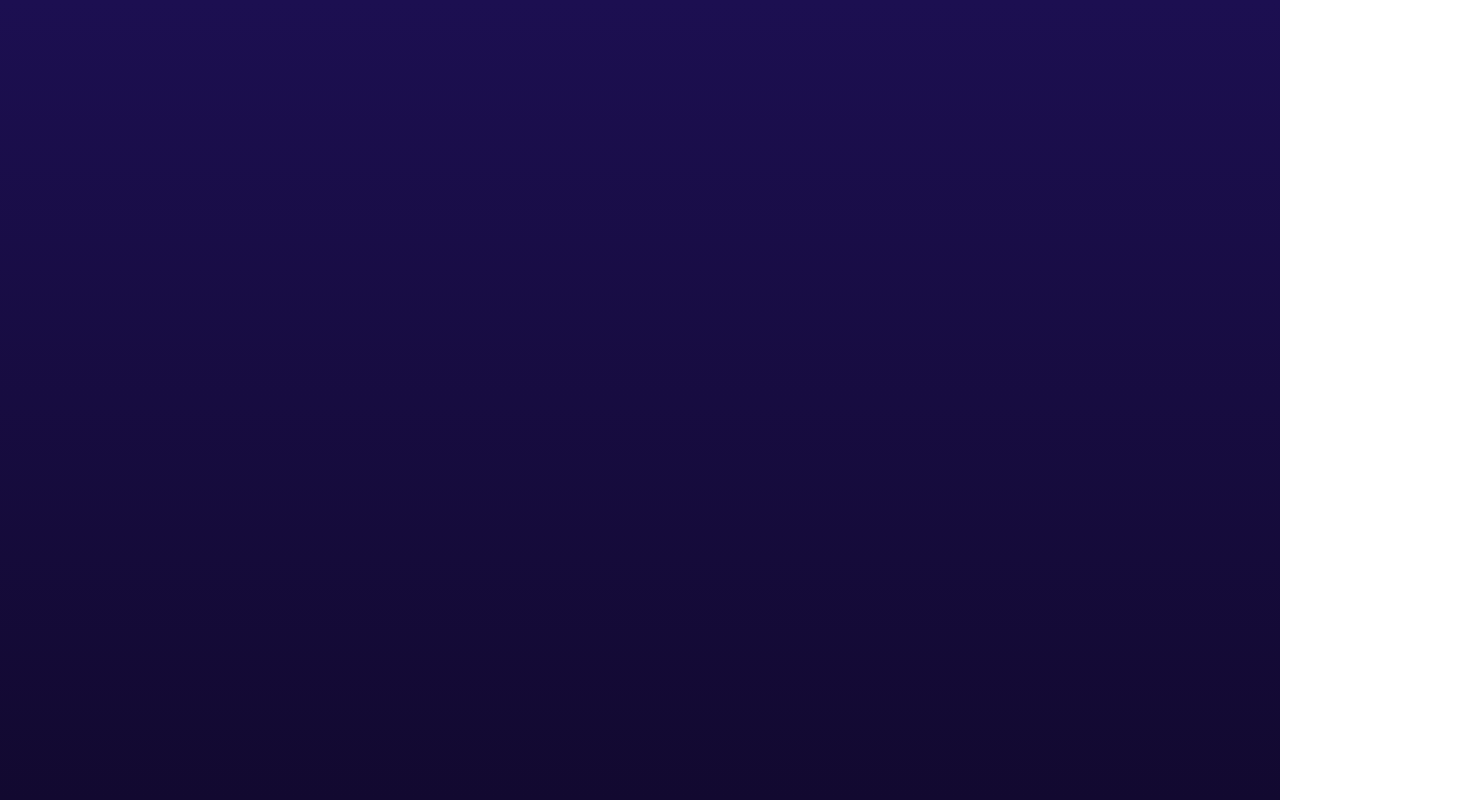
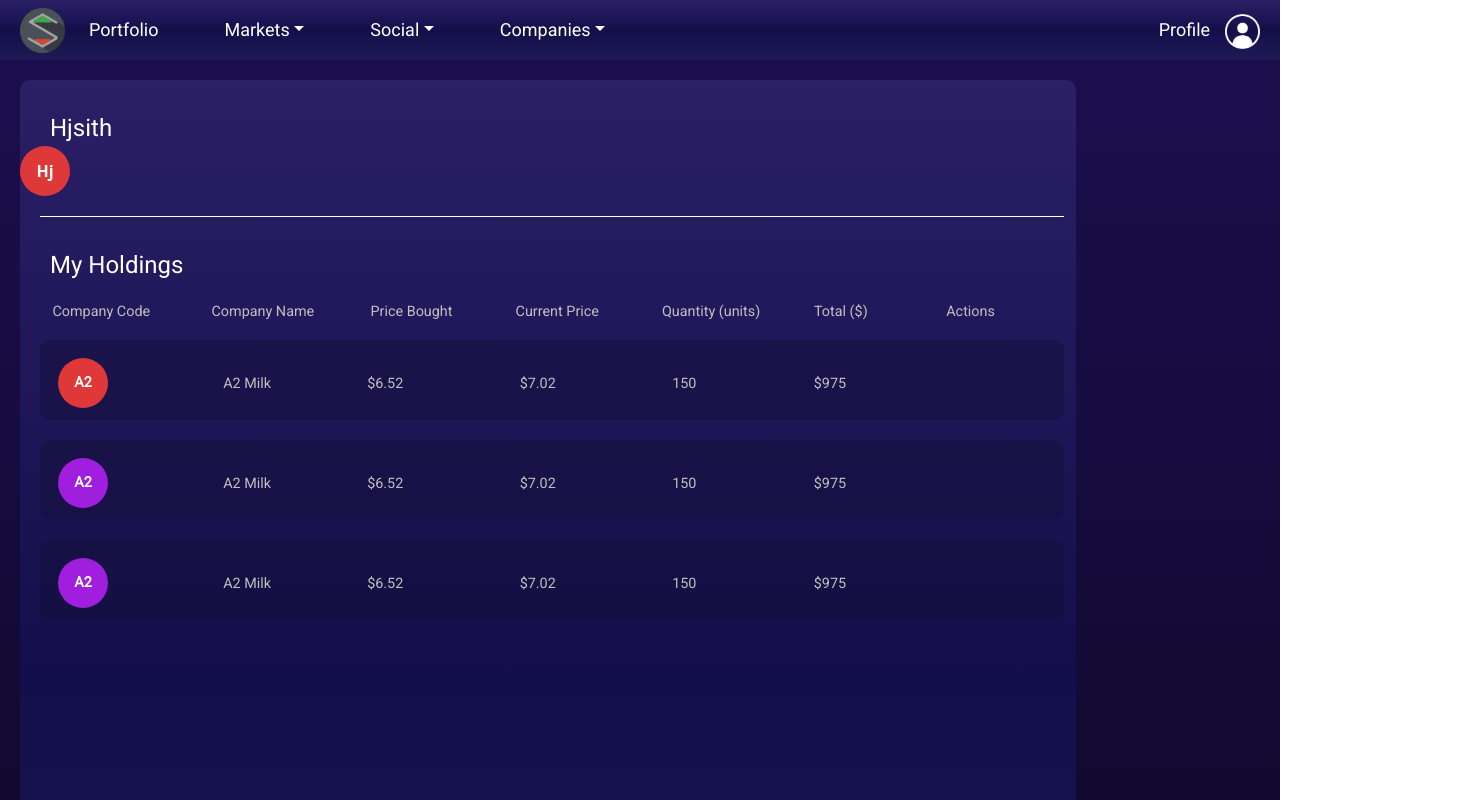
Before and after one commit to hjsith/Stocking-Up-V2, a React (Create React App) app in the folder client/: page /Portfolio in a window 1280 px wide. Shown: the top 800 px of the page, 1460 px wide, since content can reach past the window. Built offline with nearby package versions, Linux system fonts and the light colour scheme.

Commit message:
Added portfolio page to App.js + navigation

```diff
--- a/client/src/App.js
+++ b/client/src/App.js
@@ -3,6 +3,7 @@ import React from "react";
 import Profile from "./pages/Profile";
 import CompanySearch from "./pages/CompanySearch";
 import temp from "./pages/temp";
+import Portfolio from "./pages/Portfolio";
 import {
   Switch,
   Route,
@@ -17,6 +18,7 @@ class App extends React.Component {
         <Switch>
           <Route path="/Profile" component={Profile} />
           <Route path="/CompanySearch" component={CompanySearch} />
+          <Route path="/Portfolio" component={Portfolio} />
           <Route path="/temp" component={temp} />
           <Route exact path="/">
             <Redirect to="/temp" />
--- a/client/src/components/NavBar.js
+++ b/client/src/components/NavBar.js
@@ -17,7 +17,7 @@ const NavBar = () => {
         />
       </Navbar.Brand>
       <Nav className="me-auto">
-        <Nav.Link className="navitem" href="#portfolio">
+        <Nav.Link className="navitem" href="/Portfolio">
           Portfolio
         </Nav.Link>
         <NavDropdown title="Markets" id="basic-nav-dropdown">
--- a/client/src/components/PortfolioPage.js
+++ b/client/src/pages/Portfolio.js
@@ -1,15 +1,17 @@
 import React from "react";
 import "../assets/css/PortfolioPage.scss";
-import HoldingsRowPanel from "./HoldingsRowPanel";
-import OrderRowPanel from "./OrderRowPanel";
-import PanelTitle from "./PanelTitle";
-import UserProfileIcon from "./UserProfileIcon";
-import WhiteLine from "./WhiteLine";
+import HoldingsRowPanel from "../components/HoldingsRowPanel";
+import OrderRowPanel from "../components/OrderRowPanel";
+import PanelTitle from "../components/PanelTitle";
+import UserProfileIcon from "../components/UserProfileIcon";
+import WhiteLine from "../components/WhiteLine";
+import NavBar from "../components/NavBar";
 
-class PortfolioPage extends React.Component {
+class Portfolio extends React.Component {
   render() {
     return (
       <>
+      <NavBar />
         <div className="BackgroundPanel1">
           {" "}
           <PanelTitle title="Hjsith" />{" "}
@@ -56,4 +58,4 @@ class PortfolioPage extends React.Component {
   }
 }
 
-export default PortfolioPage;
+export default Portfolio;
```
